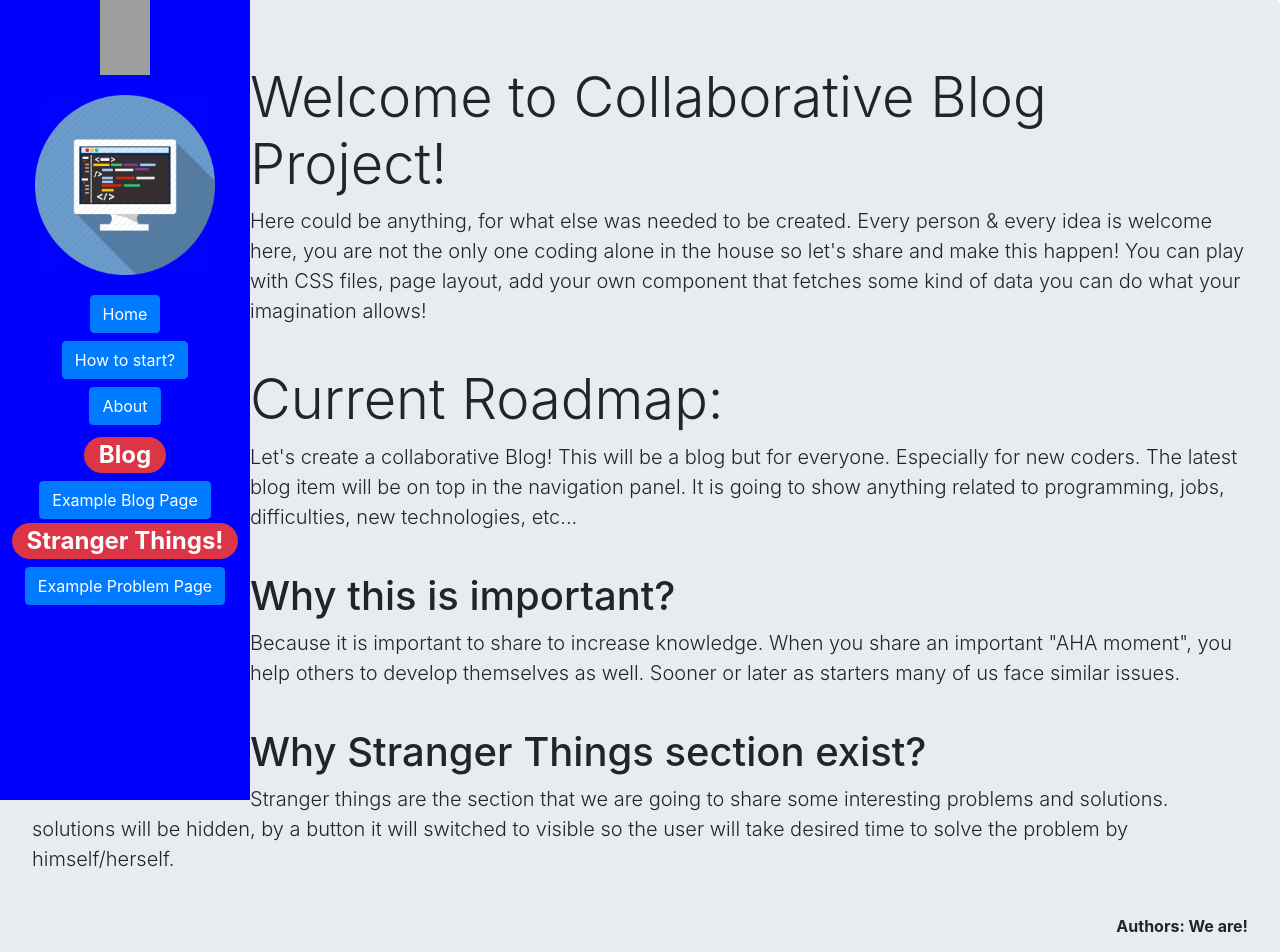
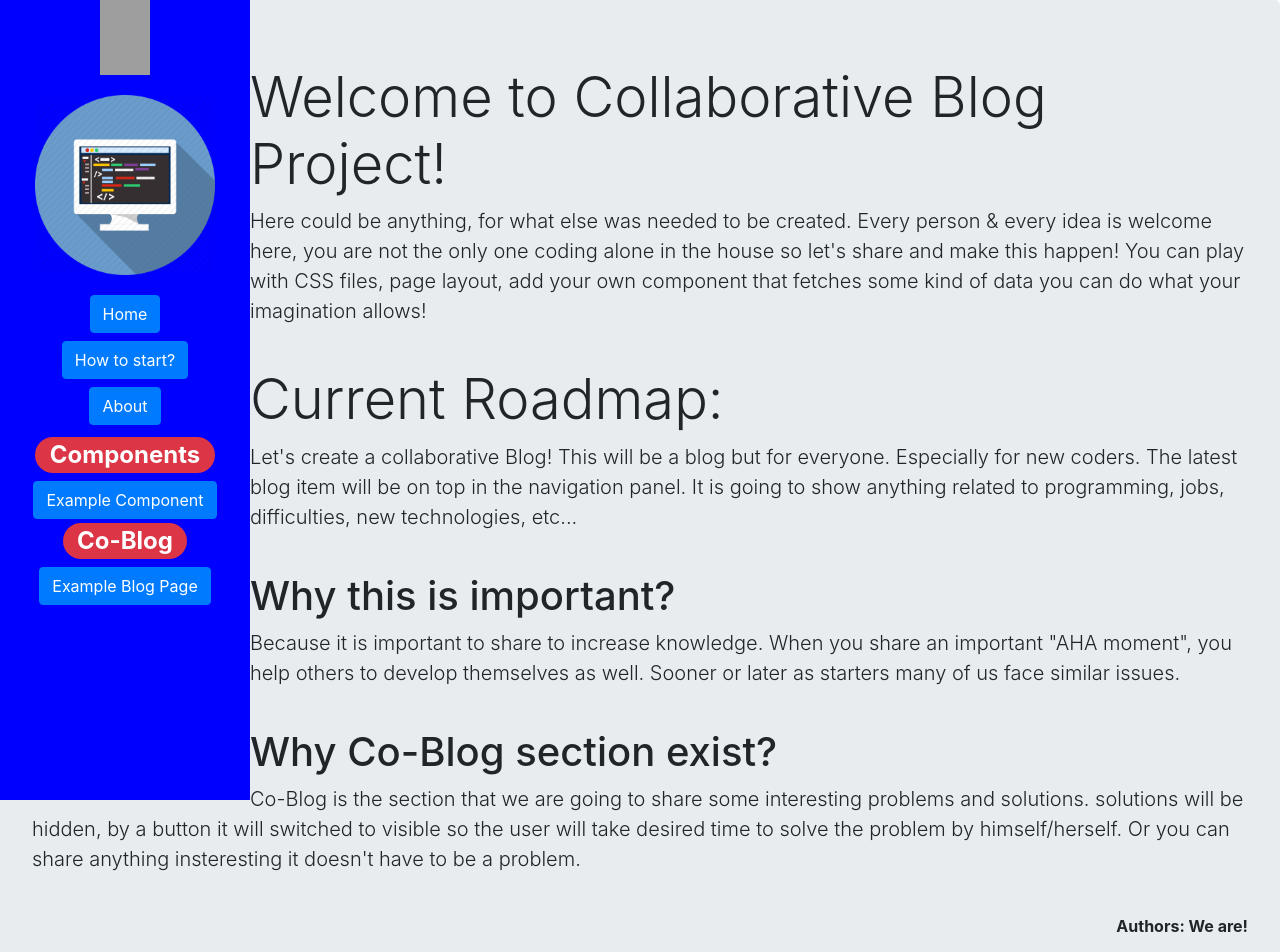
Before and after one commit to JoleDev/juniors-unite, a React (Create React App) app: page / in a window 1280 px wide. Shown: the top 952 px of the page. Built offline with nearby package versions, Linux system fonts and the light colour scheme; grey boxes are pictures that could not be loaded.

Commit message:
Comments
installation steps commented in the code to ease the steps that are documented in readme.

```diff
--- a/src/App.css
+++ b/src/App.css
@@ -9,6 +9,7 @@ padding-top: 20px;
   float: left;
   background-color: blue;
   height: 100vh;
+  overflow-y: auto;
 }
 
 .inner-navbar{
--- a/src/App.js
+++ b/src/App.js
@@ -8,8 +8,8 @@ import Home from './components/Home.jsx';
 import Navbar from './components/Navbar';
 import ExampleProblem from './components/Problem';
 
+// ^ import your component here documentation 3. step
 
-// TestComponent is being imported, your components will be imported as well.
 
 const AppRouter = () => (
   <Router>
@@ -20,6 +20,7 @@ const AppRouter = () => (
       <Route path="/about/" component={About} />
       <Route path="/howtostart/" component={HowToStart} />
       <Route path="/problem1/" component={ExampleProblem} />
+      {/* ^ create your route here 1.step */}
     </div>
   </Router>
 );
--- a/src/components/Home.jsx
+++ b/src/components/Home.jsx
@@ -26,11 +26,11 @@ class Home extends Component {
            you help others to develop themselves as well. Sooner or later as starters many of us face similar issues.
            </p><br />
 
-            <h1 className='display-5'>Why Stranger Things section exist?</h1>
+            <h1 className='display-5'>Why Co-Blog section exist?</h1>
            <p className='lead'>
-            Stranger things are the section that we are going to share some interesting problems and solutions.
+            Co-Blog is the section that we are going to share some interesting problems and solutions.
             solutions will be hidden, by a button it will switched to visible so the user will take desired time to solve the problem
-            by himself/herself.
+            by himself/herself. Or you can share anything insteresting it doesn't have to be a problem.
            </p><br />
 
           <p style={{float: 'right'}}><b> Authors: We are!</b></p>
--- a/src/components/Navbar.jsx
+++ b/src/components/Navbar.jsx
@@ -34,10 +34,10 @@ class Navbar extends Component {
          </Button></Link></h3>
             <h3><Link to="/howtostart/"><Button color='primary'>How to start?</Button></Link></h3>
             <h3><Link to="/about/"><Button color='primary'>About</Button></Link></h3>
-            <h2><Badge color='danger' pill>Blog</Badge></h2>
-            <Link to="/testComponent"><Button color='primary'>Example Blog Page</Button></Link>
-            <h2><Badge color='danger' pill>Stranger Things!</Badge></h2>
-            <Link to="/problem1"><Button color='primary'>Example Problem Page</Button></Link>
+            <h2><Badge color='danger' pill>Components</Badge></h2>
+            <Link to="/testComponent"><Button color='primary'>Example Component </Button></Link>
+            <h2><Badge color='danger' pill>Co-Blog</Badge></h2>
+            <Link to="/problem1"><Button color='primary'>Example Blog Page</Button></Link>
           </ButtonGroup>
         </nav>
       </div>
```
